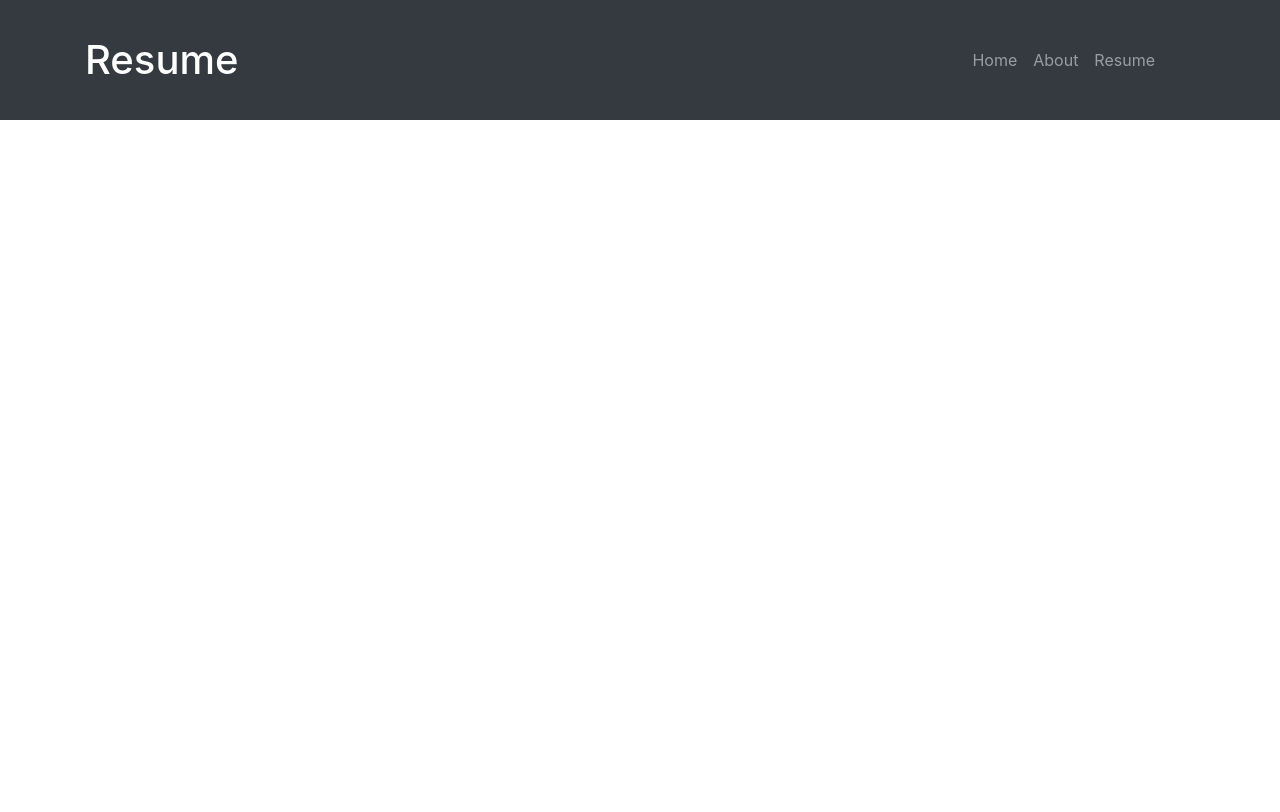
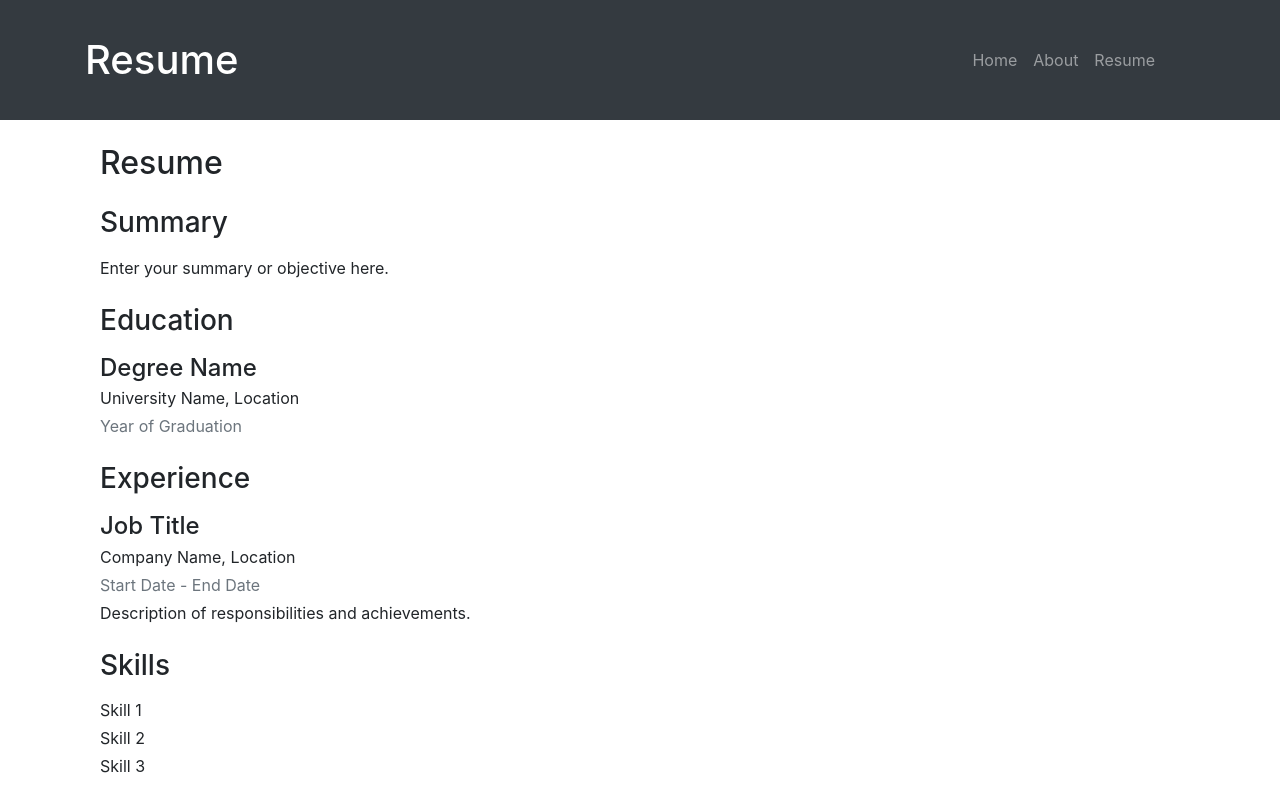
Before and after one commit to rsitorius/rsitorius.github.io, a Jekyll site: the page built from resume.html, in a window 1280 px wide. Shown: the top 812 px of the page. Built offline with Jekyll 4.4.1, drawn with Linux system fonts in a browser that asks for light colours.

Commit message:
update resume.html

```diff
--- a/resume.html
+++ b/resume.html
@@ -3,3 +3,52 @@ layout: default
 title: Resume
 permalink: /resume/
 ---
+
+<div class="container mt-4">
+  <h2 class="mb-4">Resume</h2>
+
+  <!-- Summary Section -->
+  <section class="mb-4">
+    <h3 class="mb-3">Summary</h3>
+    <p class="mb-0">Enter your summary or objective here.</p>
+  </section>
+
+  <!-- Education Section -->
+  <section class="mb-4">
+    <h3 class="mb-3">Education</h3>
+      <ul class="list-unstyled">
+        <li class="mb-3">
+        <h4 class="mb-1">Degree Name</h4>
+        <p class="mb-1">University Name, Location</p>
+        <p class="text-muted mb-0">Year of Graduation</p>
+      </li>
+    <!-- Add more education entries as needed -->
+    </ul>
+  </section>
+
+  <!-- Experience Section -->
+  <section class="mb-4">
+    <h3 class="mb-3">Experience</h3>
+    <ul class="list-unstyled">
+      <li class="mb-3">
+        <h4 class="mb-1">Job Title</h4>
+        <p class="mb-1">Company Name, Location</p>
+        <p class="text-muted mb-1">Start Date - End Date</p>
+        <p class="mb-0">Description of responsibilities and achievements.</p>
+      </li>
+    <!-- Add more experience entries as needed -->
+    </ul>
+  </section>
+
+  <!-- Skills Section -->
+  <section class="mb-4">
+    <h3 class="mb-3">Skills</h3>
+      <ul class="list-unstyled">
+      <li class="mb-1">Skill 1</li>
+      <li class="mb-1">Skill 2</li>
+      <li class="mb-1">Skill 3</li>
+    <!-- Add more skills as needed -->
+    </ul>
+  </section>
+
+</div>
```
